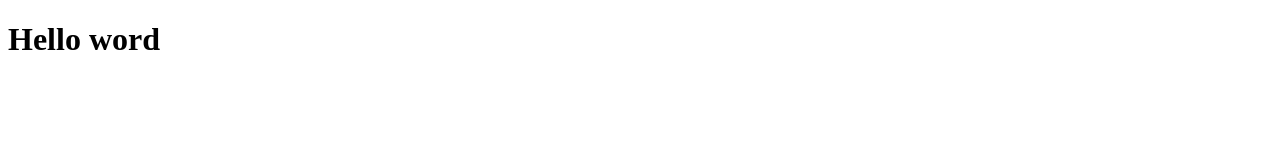
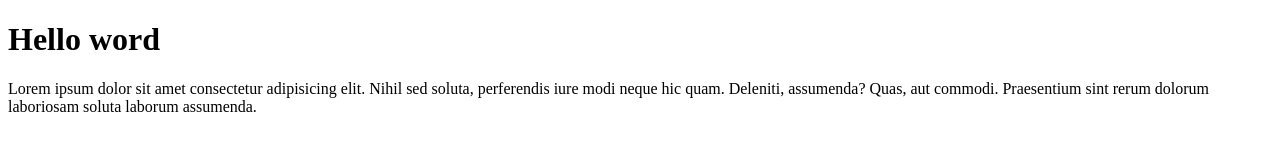
Before and after one commit to muhammadroichan/wpu-git-test, a plain HTML site: page index.html in a window 1280 px wide. Drawn offline with Linux system fonts and the light colour scheme.

Commit message:
Menambahkan paragraf

```diff
--- a/index.html
+++ b/index.html
@@ -8,5 +8,6 @@
 </head>
 <body>
   <h1>Hello word</h1>
+  <p>Lorem ipsum dolor sit amet consectetur adipisicing elit. Nihil sed soluta, perferendis iure modi neque hic quam. Deleniti, assumenda? Quas, aut commodi. Praesentium sint rerum dolorum laboriosam soluta laborum assumenda.</p>
 </body>
 </html>
```
